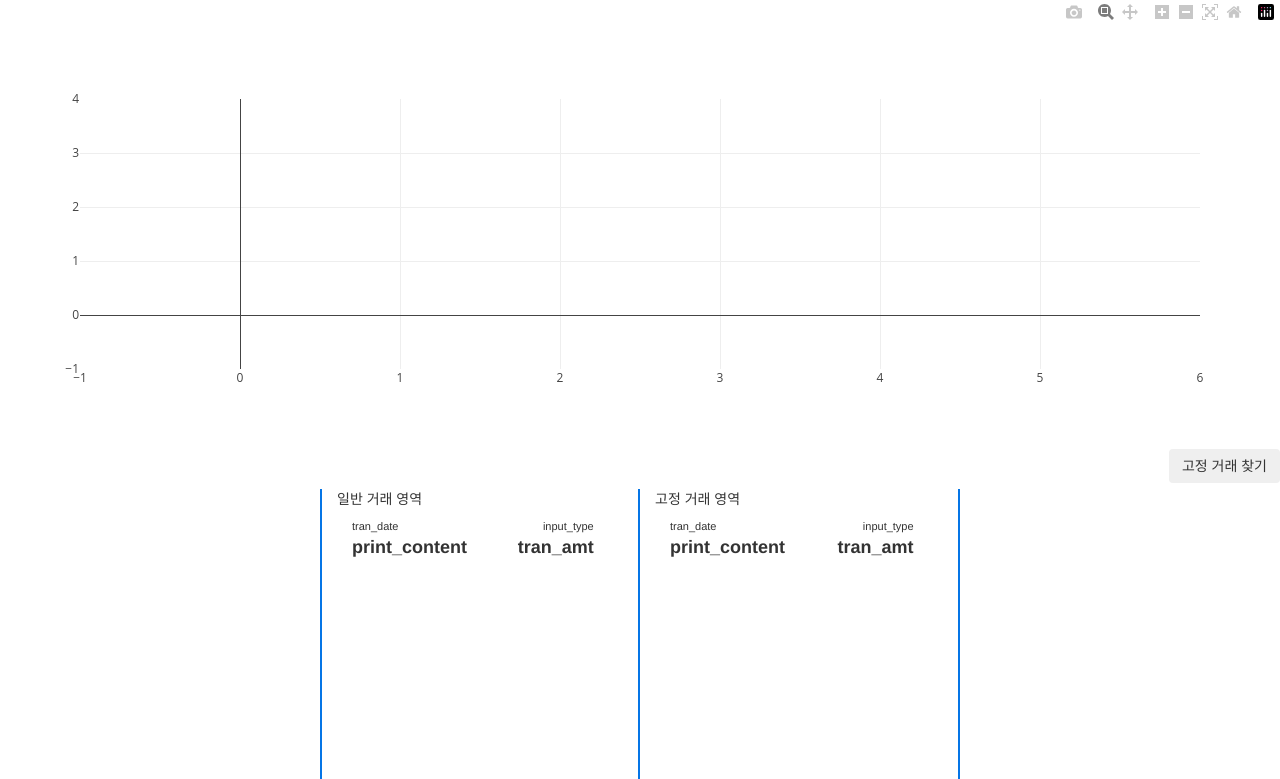
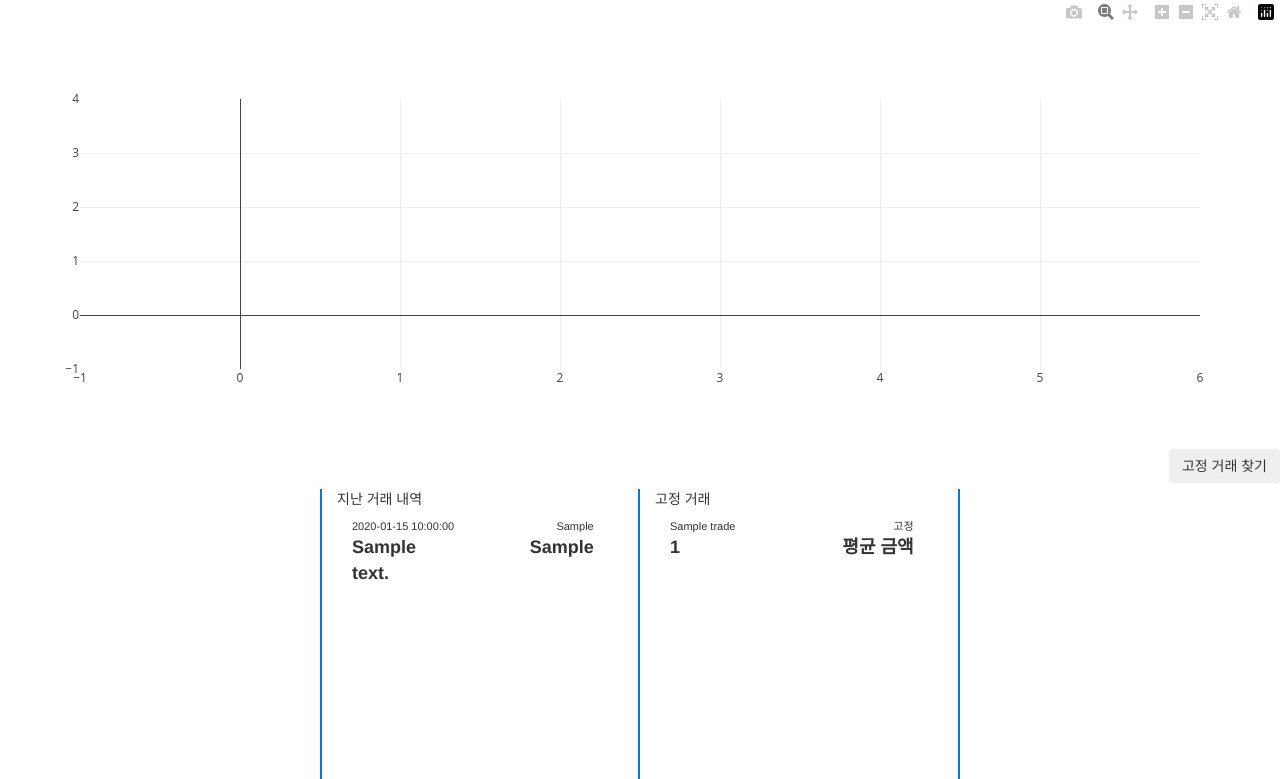
Before and after one commit to jkong72/ginkgo-lambda-flask-api, a Flask app: template templates/chart.html in a window 1280 px wide. Shown: the part 53-832 px from the top of the page. Run offline with Flask 2, Linux system fonts and the light colour scheme; the template is opened without the code that fills it: most values are stand-ins (such as "Sample title", 1, 10 or a date in 2020); some libraries are stand-ins or nearby versions.

Commit message:
개발중

```diff
--- a/app.py
+++ b/app.py
@@ -24,6 +24,7 @@ from resources.find_income import FindIncomeResource
 from resources.week_info import WeekInfoResource
 from charts.chart1 import chart1
 from utils.main_utils import first_decide, get_data, second_decide
+from utils.regular_trade_detector import regular_trade_detector
 
 
 ##################################################
@@ -249,8 +250,13 @@ def wealth():
         resp.set_cookie('jwt_access_token',jwt_access_token )
         return resp
 
+    regular_trade = regular_trade_detector()
+
     print(chart_data)
-    resp = make_response(render_template('chart.html', chart1_x=chart_data["chart1_x"],  chart1_y=chart_data["chart1_y"], chart2_x=chart_data["chart2_x"], chart2_y=chart_data["chart2_y"]))
+    resp = make_response(render_template('chart.html',
+    chart1_x=chart_data["chart1_x"],  chart1_y=chart_data["chart1_y"], chart2_x=chart_data["chart2_x"], chart2_y=chart_data["chart2_y"], # 차트 자료
+    normal_tran_date='일반거래일시', normal_input_type='입출금여부', normal_print_content='일반통장인자', normal_tran_amt='일반거래량', # 일반 거래
+    regular_trade=regular_trade))
     resp.set_cookie('jwt_access_token', jwt_access_token)
     return resp
 
--- a/templates/chart.html
+++ b/templates/chart.html
@@ -66,12 +66,12 @@
         <div class="col-sm-3" style="border-left : 2px solid #0575E6 ; border-right: #0575E6 2px solid; " ><!--padding: 20 0 30 10;-->
             <!-- 일반 거래 -->
             <div class="scroll_area">
-                <p>일반 거래 영역</p>
+                <p>지난 거래 내역</p>
                 <div class="scroll_box">
-                    <div class="col-sm-6 tran_date">tran_date</div>
-                    <div class="col-sm-6 input_type" >input_type</div>
-                    <div class="col-sm-6 print_content">print_content</div>
-                    <div class="col-sm-6 tran_amt">tran_amt</div>
+                    <div class="col-sm-6 tran_date">{{normal_tran_date}}</div>
+                    <div class="col-sm-6 input_type" >{{normal_input_type}}</div>
+                    <div class="col-sm-6 print_content">{{normal_print_content}}</div>
+                    <div class="col-sm-6 tran_amt">{{normal_tran_amt}}</div>
                 </div>
             </div>
         </div>
@@ -81,12 +81,14 @@
         <!-- 고정 거래 -->
         <div class="col-sm-3" style="border-right : 2px solid #0575E6 ;" ><!--overflow:auto; padding: 20 0 30 10; -->
             <div class="scroll_area">
-                <p>고정 거래 영역</p>
+                <p>고정 거래</p>
                     <div class="scroll_box">
-                        <div class="col-sm-6 tran_date">tran_date</div>
-                        <div class="col-sm-6 input_type" >input_type</div>
-                        <div class="col-sm-6 print_content">print_content</div>
-                        <div class="col-sm-6 tran_amt">tran_amt</div>
+                        {% for trade in regular_trade %}
+                        <div class="col-sm-6 tran_date">{{trade[2]}}</div>
+                        <div class="col-sm-6 input_type" >고정</div>
+                        <div class="col-sm-6 print_content">{{trade[0]}}</div>
+                        <div class="col-sm-6 tran_amt">평균 금액</div>
+                        {% endfor %}
                     </div>
             </div>
         </div>
```
Also changed, not shown: utils/regular_trade_detector.py (+4 -3 lines).
